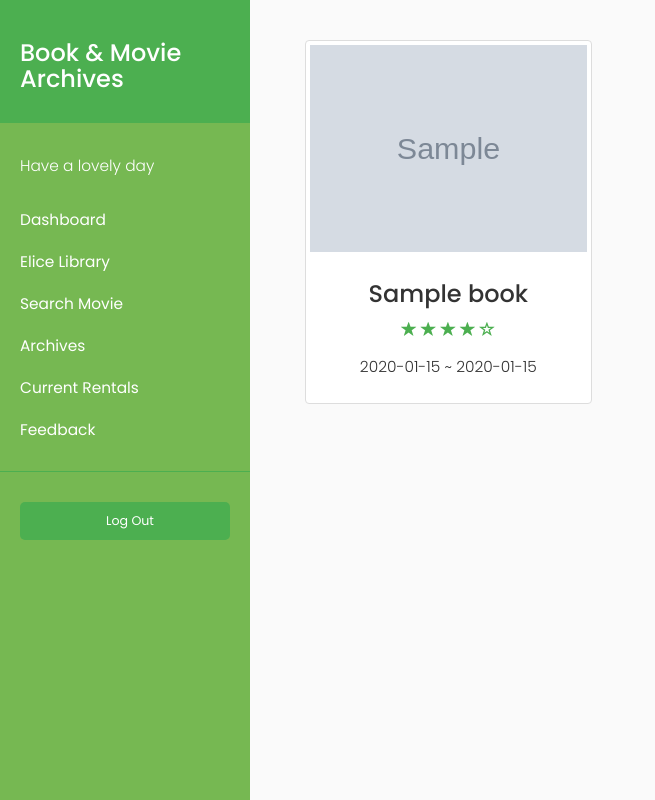
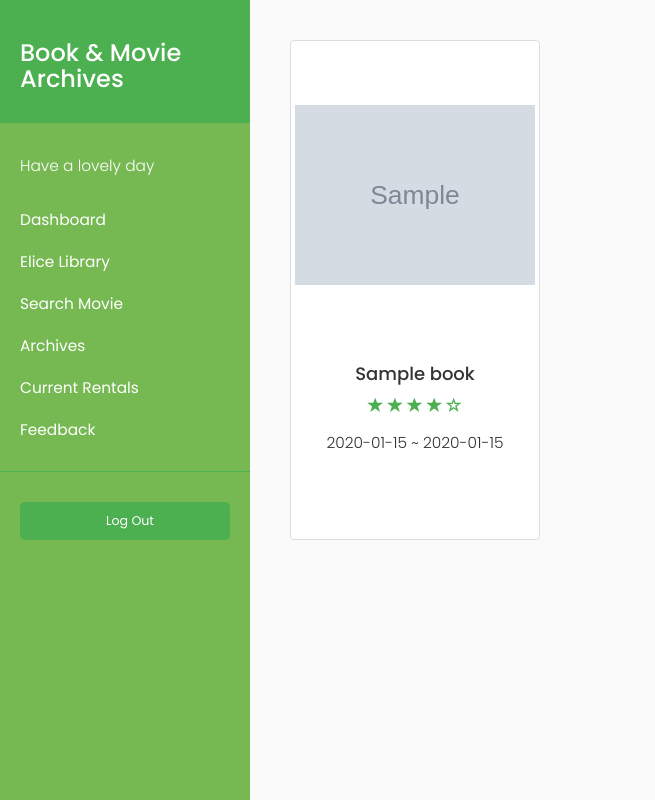
Before and after one commit to jimin-lee-mjl/library-archiving-service, a Flask app: page /archive/history in a window 1280 px wide. Shown: the whole page, without its empty margins (0-655 px from the left). Run offline with Flask 2, Linux system fonts and the light colour scheme; the visitor is signed in with stand-in values (Sample User, id 1); tables that the repository leaves empty hold one stand-in row (values such as "Sample post"); grey boxes marked "Sample" are stand-in pictures; some libraries are stand-ins or nearby versions.

Commit message:
modified css layout

```diff
--- a/static/card.css
+++ b/static/card.css
@@ -2,12 +2,32 @@
     text-align: center;
 }
 
+/* .card-wrapper {
+    display: flex;
+    justify-content: space-evenly;
+    flex-wrap: wrap;
+} */
+
 .card-wrapper {
-    display: flex;
-    justify-content: center;
-    flex-wrap: wrap;
+    display: grid;
+    grid-template-columns: repeat(3, 1fr);
+}
+
+.card-wrapper::before {
+    content:none;
 }
 
 .card {
     margin-right: 70px;
 }
+
+.thumbnail img {
+    width: 300px;
+    height: 300px;
+    object-fit: contain;
+}
+
+.thumbnail {
+    width: 250px;
+    height: 500px;
+}
--- a/templates/book_archive.html
+++ b/templates/book_archive.html
@@ -4,6 +4,7 @@
 {% block title%}Book Archive{% endblock %}
 
 {% block main %}
+<div class="row card-wrapper">
 {% for _book in books %}
     {% with book=_book.book_detail %}
         {{ card.card(book=book,
@@ -27,4 +28,5 @@
         </div> #}
     {% endwith %}
 {% endfor %}
+</div>
 {% endblock %}
--- a/templates/components/button.html
+++ b/templates/components/button.html
@@ -1,6 +1,6 @@
 {% extends "bootstrap/base.html" %}
 
-{% macro button(endpoint, id, value) -%}
+{% macro button(endpoint, id, value, disable=False) -%}
 <form action="{{ endpoint }}" method="POST">
     <input type="hidden" name="book_id" value="{{ id }}">
     <input type="submit" value="{{ value }}" class="btn btn-primary custom-btn" role="button">
--- a/templates/components/card.html
+++ b/templates/components/card.html
@@ -8,7 +8,7 @@
         <img src="{{ img }}../{{ book.image }}" alt="{{ book.name }}">
         <div class="caption">
             <a href="{{ url_for('book.book_detail', book_id=book.id) }}">
-                <h3>{{ book.name }}</h3>
+                <h4>{{ book.name }}</h4>
             </a>
             <p>{{ star.star(book.rating) }}</p>
             <p>{{ extra }}</p>
--- a/templates/personal_rental.html
+++ b/templates/personal_rental.html
@@ -4,6 +4,7 @@
 {% block title%}Book Archive{% endblock %}
 
 {% block main %}
+<div class="row card-wrapper">
 {% for _book in rentals %}
     {% with book=_book.book_detail %}
         {{ card.card(book=book,
@@ -14,4 +15,5 @@
                      btn=True) }}
     {% endwith %}
 {% endfor %}
+</div>
 {% endblock %}
```
Also changed, not shown: views/archive.py (line endings or trailing spaces).
